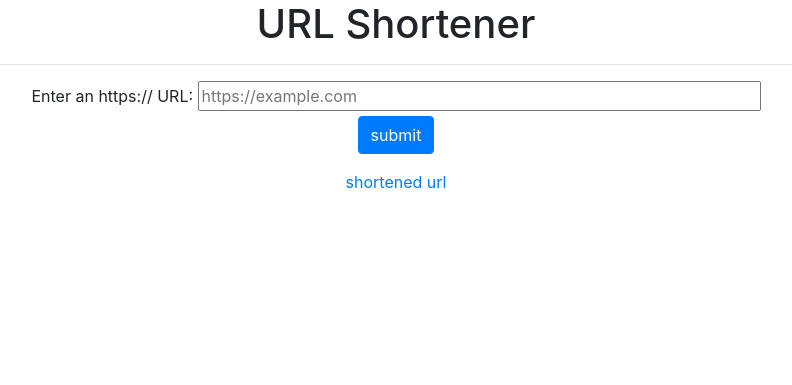
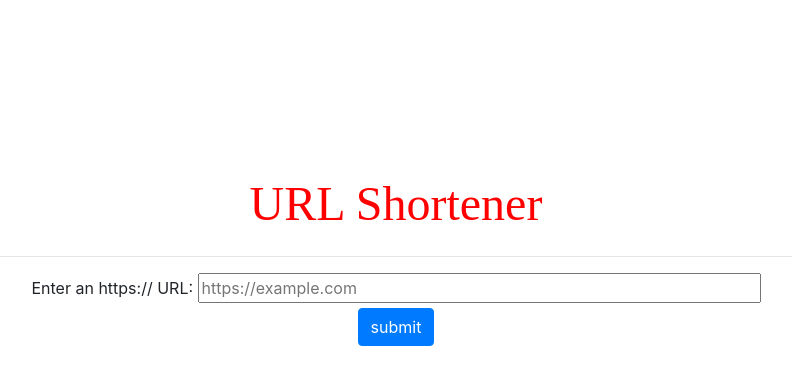
Before and after one commit to chsai9319/sai-urlshort, a Flask app: page / in a window 1280 px wide. Shown: the top 385 px of the page, without its empty margins (244-1036 px from the left). Run offline with Flask 2, Linux system fonts and the light colour scheme; some libraries are stand-ins or nearby versions.

Commit message:
Create base.html

```diff
--- a/templates/base.html
+++ b/templates/base.html
@@ -1,5 +1,5 @@
 <!doctype html>
-
+<center>
 <html lang="en">
 
 <head>
@@ -11,14 +11,20 @@
 </head>
 
 <body>
-
+    <br>
+    <br>
+    <br>
+    <br>
+    <br>
+    <br>
+    <br>
     <div class="container-fluid">
-        <h1>URL Shortener</h1>
+        <font size="10" face="timesnewroman" color="red">URL Shortener</font>
         <hr>
         {% block content%}
         {% endblock %}
     </div>
-    <a href="http://127.0.0.1:5000/{{short_url_display}}">shortened url</a>
+
 
     <script src="https://code.jquery.com/jquery-3.5.1.slim.min.js" integrity="sha384-DfXdz2htPH0lsSSs5nCTpuj/zy4C+OGpamoFVy38MVBnE+IbbVYUew+OrCXaRkfj" crossorigin="anonymous"></script>
     <script src="https://cdn.jsdelivr.net/npm/popper.js@1.16.1/dist/umd/popper.min.js" integrity="sha384-9/reFTGAW83EW2RDu2S0VKaIzap3H66lZH81PoYlFhbGU+6BZp6G7niu735Sk7lN" crossorigin="anonymous"></script>
@@ -27,3 +33,4 @@
   </body>
 </body>
 </html>
+</center>
```
